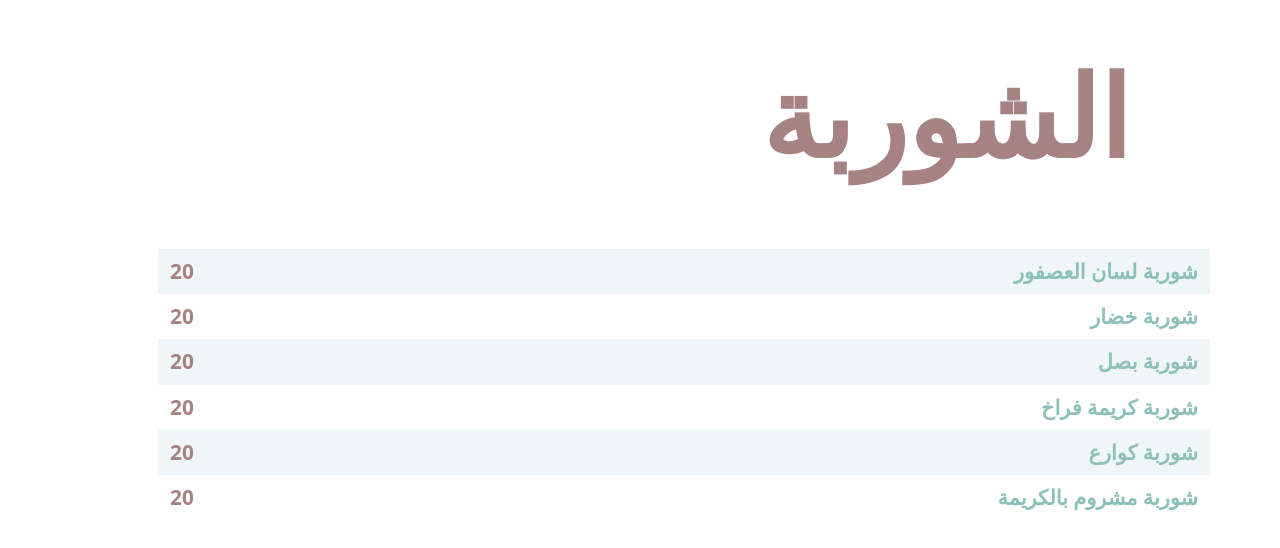
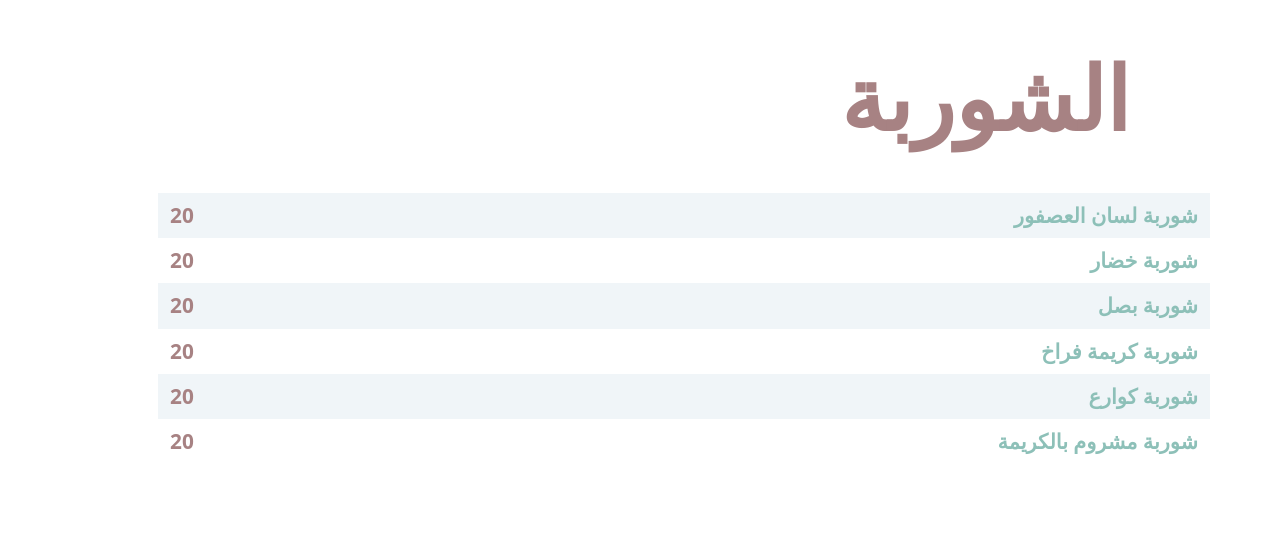
Before and after one commit to Shetriga/Kababji_Beirut, a plain HTML site: page index.html in a window 1280 px wide. Shown: the part 1193-1741 px from the top of the page. Drawn offline with nearby package versions, Linux system fonts and the light colour scheme.

Commit message:
Second commit with soup section done

```diff
--- a/styles.css
+++ b/styles.css
@@ -11,9 +11,9 @@
 }
 
 .menu-heading {
-  font-size: 7rem;
+  font-size: 5.5rem;
   font-weight: bolder;
-  margin-bottom: 50px;
+  margin-bottom: 30px;
   text-align: right;
   margin-right: 150px;
   color: #a78283;
```
